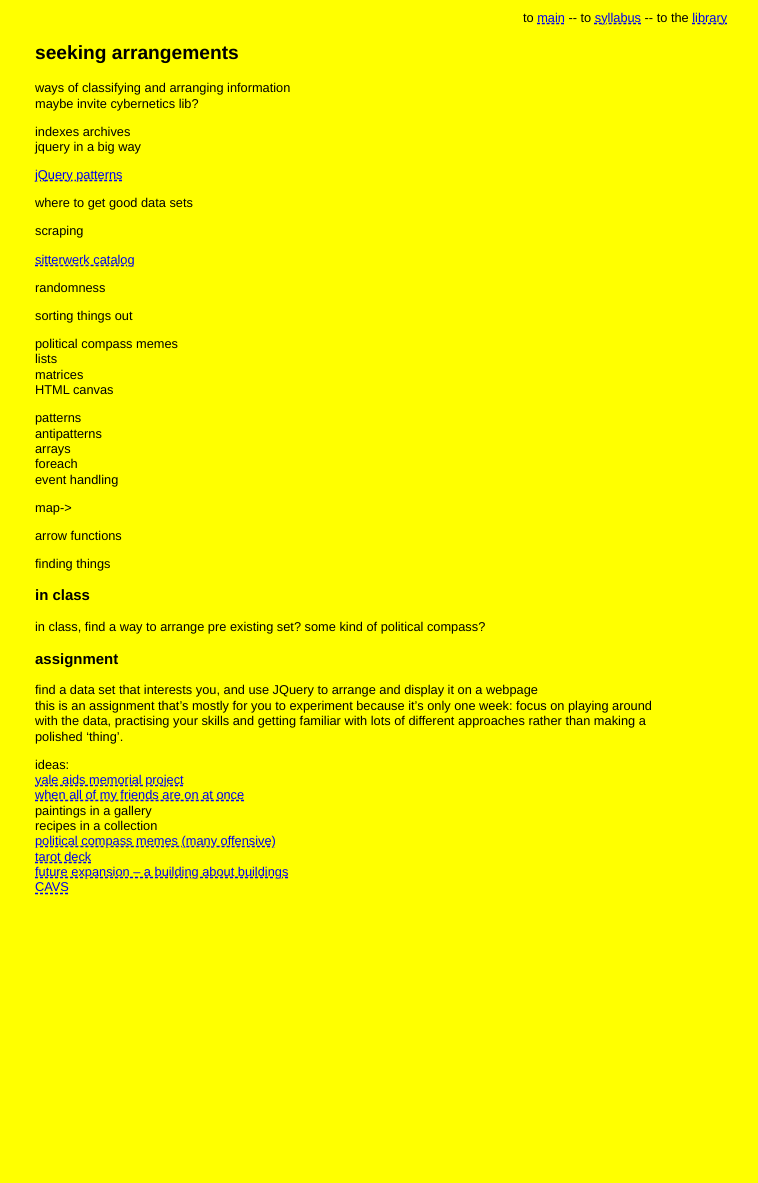
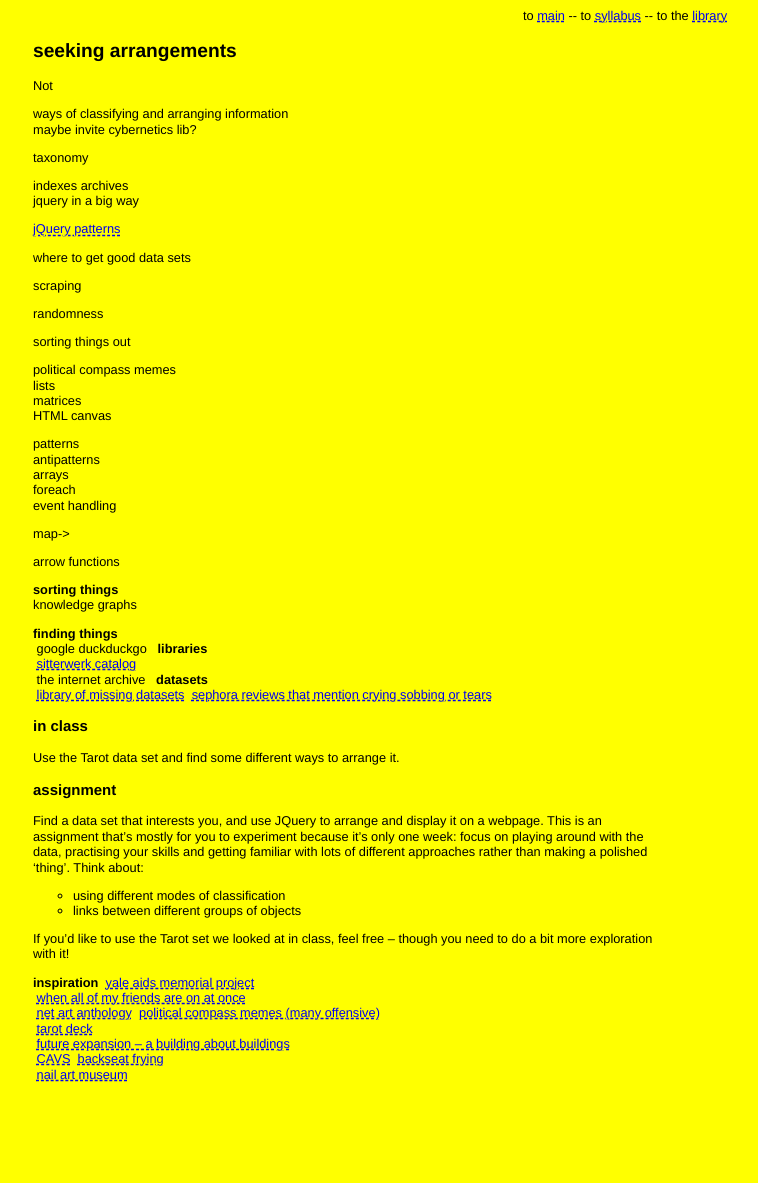
Before and after one commit to agnescameron/teaching-site, a Jekyll site: the page built from _posts/2020-03-09-seeking-arrangements.md, in a window 1280 px wide. Shown: the whole page, without its empty margins (15-773 px from the left). Built offline with Jekyll 4.4.1, drawn with Linux system fonts in a browser that asks for light colours; before the commit the page ends 998 px from its top, so only the background shows below that.

Commit message:
added to syllabus, added to http week

```diff
--- a/_posts/2020-03-09-seeking-arrangements.md
+++ b/_posts/2020-03-09-seeking-arrangements.md
@@ -4,9 +4,12 @@ title: seeking arrangements
 permalink: /class6/
 ---
 
+Not
 
 ways of classifying and arranging information
 maybe invite cybernetics lib?
+
+taxonomy
 
 indexes archives
 jquery in a big way
@@ -39,21 +42,38 @@ map->
 
 arrow functions
 
-finding things
+**sorting things**
+knowledge graphs
+
+**finding things**
+ google duckduckgo
+
+**libraries**
+ [sitterwerk catalog](https://www.sitterwerk-katalog.ch/books)
+ the internet archive
+
+**datasets**
+ [library of missing datasets](http://mimionuoha.com/the-library-of-missing-datasets/)
+ [sephora reviews that mention crying sobbing or tears](https://github.com/everestpipkin/datagardens/tree/master/students/khanniie/5_newDataSet)
 
 ### in class
-in class, find a way to arrange pre existing set? some kind of political compass?
+Use the Tarot data set and find some different ways to arrange it.
 
 ### assignment
-find a data set that interests you, and use JQuery to arrange and display it on a webpage
-this is an assignment that's mostly for you to experiment because it's only one week: focus on playing around with the data, practising your skills and getting familiar with lots of different approaches rather than making a polished 'thing'.
+Find a data set that interests you, and use JQuery to arrange and display it on a webpage. This is an assignment that's mostly for you to experiment because it's only one week: focus on playing around with the data, practising your skills and getting familiar with lots of different approaches rather than making a polished 'thing'. Think about:
 
-ideas:
-[yale aids memorial project](http://yamp.org)
-[when all of my friends are on at once](http://allmyfriendsatonce.com/#0)
-paintings in a gallery
-recipes in a collection
-[political compass memes (many offensive)](https://www.are.na/francis-tseng/political-compasses-other-matrices)
-[tarot deck](https://www.are.na/art-deli-corp/tarot-design)
-[future expansion -- a building about buildings](http://future-expansion.com/#img)
-[CAVS](http://act.mit.edu/cavs)
+* using different modes of classification
+* links between different groups of objects
+
+If you'd like to use the Tarot set we looked at in class, feel free -- though you need to do a bit more exploration with it!
+
+**inspiration**
+ [yale aids memorial project](http://yamp.org)
+ [when all of my friends are on at once](http://allmyfriendsatonce.com/#0)
+ [net art anthology](https://anthology.rhizome.org)
+ [political compass memes (many offensive)](https://www.are.na/francis-tseng/political-compasses-other-matrices)
+ [tarot deck](https://www.are.na/art-deli-corp/tarot-design)
+ [future expansion -- a building about buildings](http://future-expansion.com/#img)
+ [CAVS](http://act.mit.edu/cavs)
+ [backseat frying](http://backseatfrying.net)
+ [nail art museum](https://www.youtube.com/watch?v=40pSU5ZM784)
--- a/_sass/layout.scss
+++ b/_sass/layout.scss
@@ -1,5 +1,4 @@
 body {
-  margin: 10px;
   color: $font-color;
   font-family: $font-style;
   font-size: 0.8em;
```
Also changed, not shown: other parts of _posts/2020-03-09-seeking-arrangements.md (+1 -1 lines), _pages/syllabus.md (+27 -24 lines), _posts/2020-02-10-any-requests.md (+5 -2 lines), _posts/2020-03-02-servers.md (+1 -1 lines).
